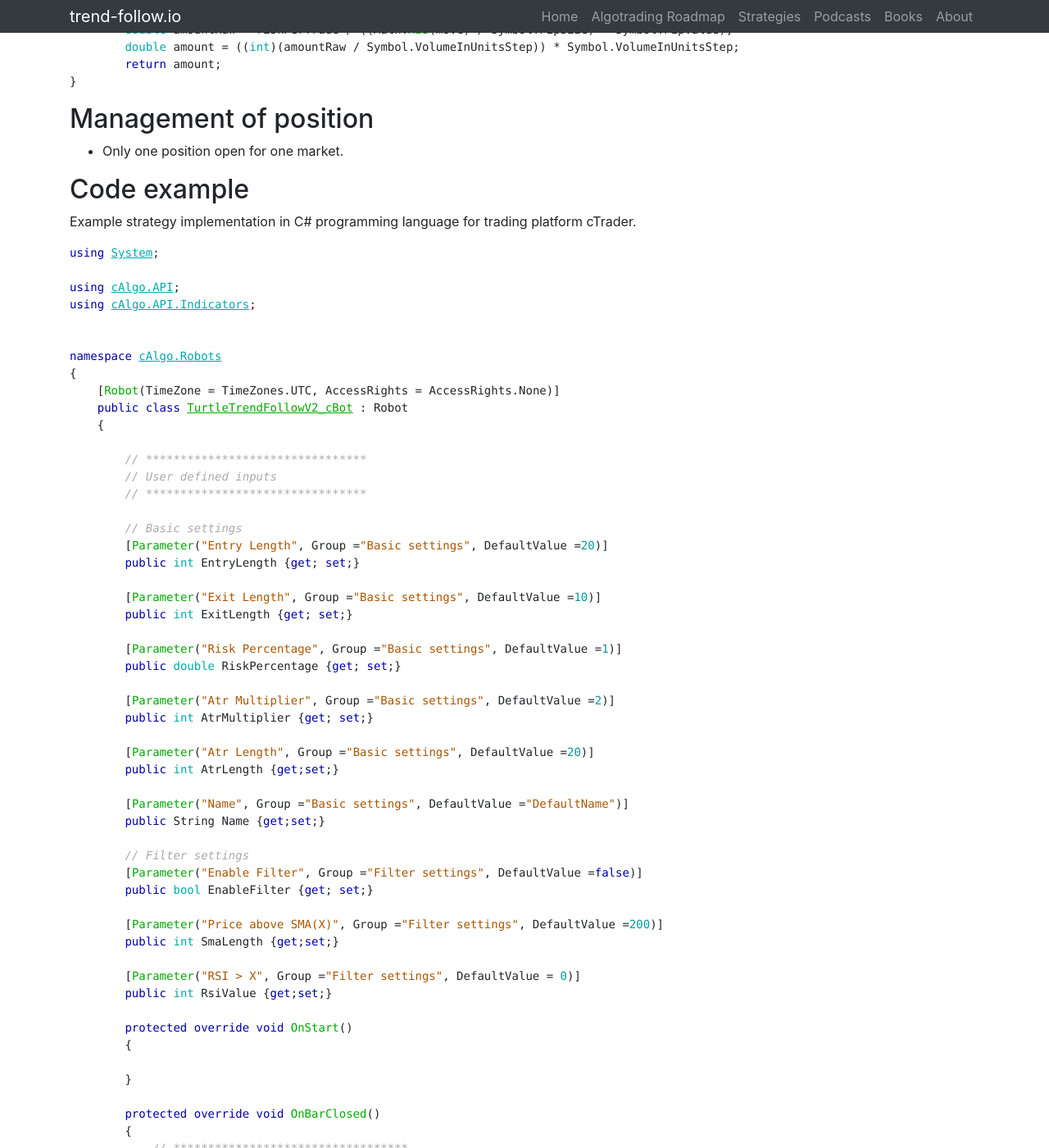
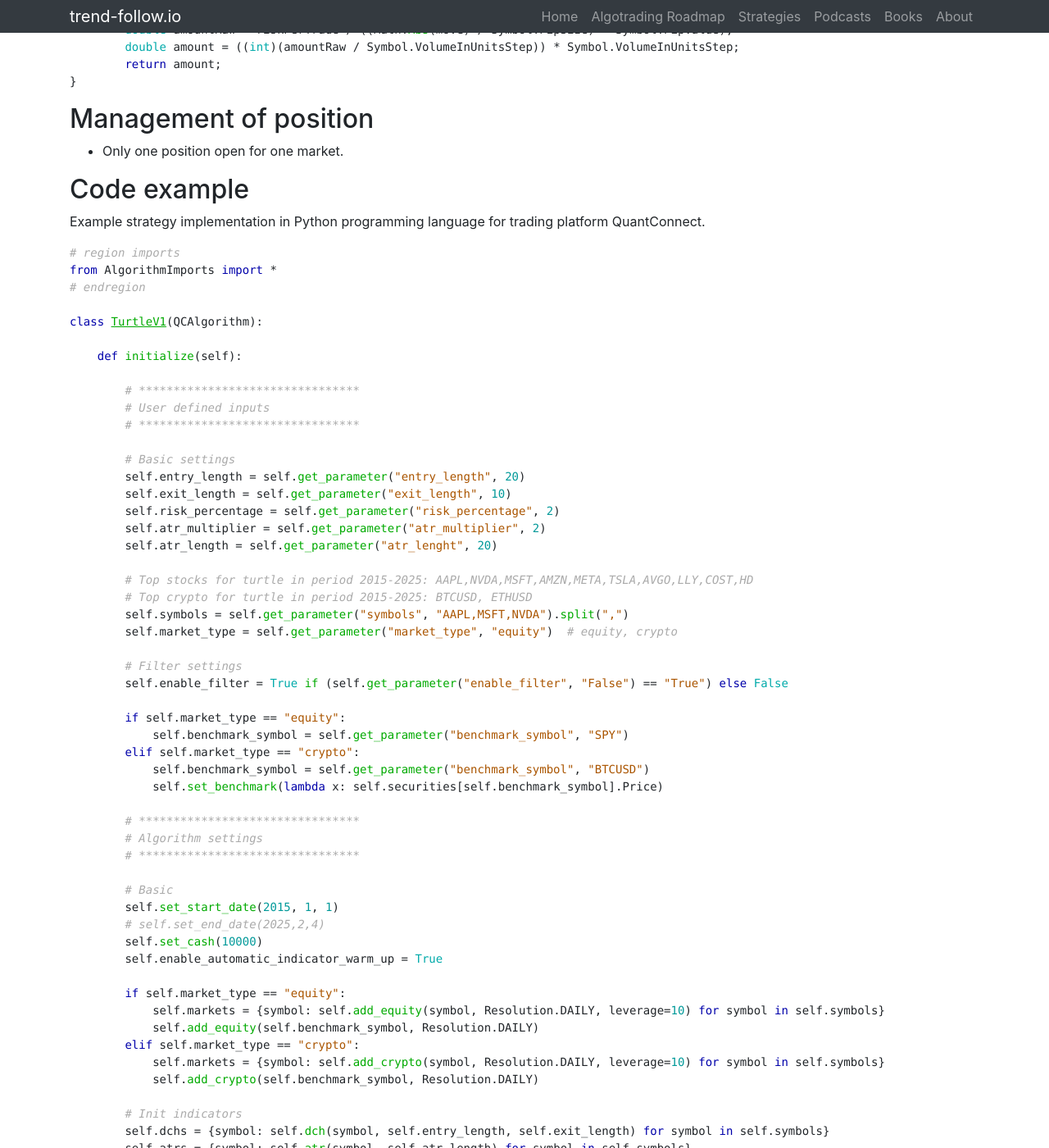
Before and after one commit to GeorgeFreelanceDeveloper/trend-follow.io, a Jekyll site: the page built from docs/_pages/strategies/pages/turtle-strategy.md, in a window 1280 px wide and 1400 px high, scrolled down 3004 px. Shown: the whole window at 82% size. Built offline with Jekyll 4.4.1, drawn with Linux system fonts in a browser that asks for light colours; some of the changed text lies outside the part shown.

Commit message:
- Strategy: Created empty .py files for future development with TODO comment in super_trend.py, bollinger_band.py, keltner.py in the scripts folder of the given strategy - Strategy: Removed easyLanguage scripts - Strategy: Removed empty lines 53 and 55 from turtle.py - Web: Edit links on the website and git md files to QuantConnect py files, remove old links to multichars and tradestation - Web: Change code sample on the turtle-strategy page from c# to python - Web: Subsection of benchmarks moved under Portfolio items on backtest page

````diff
--- a/docs/_pages/strategies/pages/turtle-strategy.md
+++ b/docs/_pages/strategies/pages/turtle-strategy.md
@@ -89,116 +89,118 @@ private double ComputeTradeAmount(double entryPrice, double stopPrice)
 
 ## Code example
 
-Example strategy implementation in C# programming language for trading platform cTrader.
+Example strategy implementation in Python programming language for trading platform QuantConnect.
 
-```c#
-using System;
+```python
+# region imports
+from AlgorithmImports import *
+# endregion
 
-using cAlgo.API;
-using cAlgo.API.Indicators;
+class TurtleV1(QCAlgorithm):
 
+    def initialize(self):
 
-namespace cAlgo.Robots
-{
-    [Robot(TimeZone = TimeZones.UTC, AccessRights = AccessRights.None)]
-    public class TurtleTrendFollowV2_cBot : Robot
-    {
+        # ********************************
+        # User defined inputs
+        # ********************************
 
-        // ********************************
-        // User defined inputs
-        // ********************************
+        # Basic settings
+        self.entry_length = self.get_parameter("entry_length", 20)
+        self.exit_length = self.get_parameter("exit_length", 10)
+        self.risk_percentage = self.get_parameter("risk_percentage", 2)
+        self.atr_multiplier = self.get_parameter("atr_multiplier", 2)
+        self.atr_length = self.get_parameter("atr_lenght", 20)
 
-        // Basic settings
-        [Parameter("Entry Length", Group ="Basic settings", DefaultValue =20)]
-        public int EntryLength {get; set;}
+        # Top stocks for turtle in period 2015-2025: AAPL,NVDA,MSFT,AMZN,META,TSLA,AVGO,LLY,COST,HD
+        # Top crypto for turtle in period 2015-2025: BTCUSD, ETHUSD
+        self.symbols = self.get_parameter("symbols", "AAPL,MSFT,NVDA").split(",")
+        self.market_type = self.get_parameter("market_type", "equity")  # equity, crypto
 
-        [Parameter("Exit Length", Group ="Basic settings", DefaultValue =10)]
-        public int ExitLength {get; set;}
+        # Filter settings
+        self.enable_filter = True if (self.get_parameter("enable_filter", "False") == "True") else False
 
-        [Parameter("Risk Percentage", Group ="Basic settings", DefaultValue =1)]
-        public double RiskPercentage {get; set;}
+        if self.market_type == "equity":
+            self.benchmark_symbol = self.get_parameter("benchmark_symbol", "SPY")
+        elif self.market_type == "crypto":
+            self.benchmark_symbol = self.get_parameter("benchmark_symbol", "BTCUSD")
+            self.set_benchmark(lambda x: self.securities[self.benchmark_symbol].Price)
 
-        [Parameter("Atr Multiplier", Group ="Basic settings", DefaultValue =2)]
-        public int AtrMultiplier {get; set;}
+        # ********************************
+        # Algorithm settings
+        # ********************************
 
-        [Parameter("Atr Length", Group ="Basic settings", DefaultValue =20)]
-        public int AtrLength {get;set;}
+        # Basic
+        self.set_start_date(2015, 1, 1)
+        # self.set_end_date(2025,2,4)
+        self.set_cash(10000)
+        self.enable_automatic_indicator_warm_up = True
 
-        [Parameter("Name", Group ="Basic settings", DefaultValue ="DefaultName")]
-        public String Name {get;set;}
+        if self.market_type == "equity":
+            self.markets = {symbol: self.add_equity(symbol, Resolution.DAILY, leverage=10) for symbol in self.symbols}
+            self.add_equity(self.benchmark_symbol, Resolution.DAILY)
+        elif self.market_type == "crypto":
+            self.markets = {symbol: self.add_crypto(symbol, Resolution.DAILY, leverage=10) for symbol in self.symbols}
+            self.add_crypto(self.benchmark_symbol, Resolution.DAILY)
 
-        // Filter settings
-        [Parameter("Enable Filter", Group ="Filter settings", DefaultValue =false)]
-        public bool EnableFilter {get; set;}
+        # Init indicators
+        self.dchs = {symbol: self.dch(symbol, self.entry_length, self.exit_length) for symbol in self.symbols}
+        self.atrs = {symbol: self.atr(symbol, self.atr_length) for symbol in self.symbols}
+        self.benchmark_sma200 = self.sma(self.benchmark_symbol, 200)
 
-        [Parameter("Price above SMA(X)", Group ="Filter settings", DefaultValue =200)]
-        public int SmaLength {get;set;}
+    def on_data(self, data: Slice):
+        for symbol in self.symbols:
+            dch = self.dchs[symbol]
+            atr = self.atrs[symbol]
+            self.strategy(data, symbol, dch, atr)
 
-        [Parameter("RSI > X", Group ="Filter settings", DefaultValue = 0)]
-        public int RsiValue {get;set;}
+    def strategy(self, data, symbol, dch, atr):
+        # **********************************
+        # Perform calculations and analysis
+        # **********************************
 
-        protected override void OnStart()
-        {
+        # Basic
+        if symbol not in data.Bars:
+            return
 
-        }
+        bar = data.Bars[symbol]
+        bar_benchmark = data.Bars[self.benchmark_symbol]
 
-        protected override void OnBarClosed()
-        {
-            // **********************************
-            // Perform calculations and analysis
-            // **********************************
+        # Trade amount
+        quantity = int(((self.risk_percentage / 100) * self.portfolio.cash_book["USD"].amount) / (
+                    self.atr_multiplier * atr.current.value))
 
-            // Basic
-            double upperChannel = Indicators.DonchianChannel(EntryLength).Top.LastValue;
-            double lowerChannel = Indicators.DonchianChannel(ExitLength).Bottom.LastValue;
-            double closePrice = Bars.ClosePrices.LastValue;
-            string label = $"TurtleTrendFollow_cBot-{Symbol.Name}-{Name}";
+        # Filter
+        filter = bar_benchmark.close > self.benchmark_sma200[1].value if self.enable_filter else True
 
-            // Trade amount
-            double qty = ((RiskPercentage/100) * Account.Balance) / (AtrMultiplier * Indicators.AverageTrueRange(20,MovingAverageType.Simple).Result.LastValue);
-            double qtyInLots = ((int)(qty /Symbol.VolumeInUnitsStep)) * Symbol.VolumeInUnitsStep;
+        buy_condition = bar.close > dch.upper_band[1].value and filter and not self.portfolio[symbol].is_long
+        sell_condition = bar.close < dch.lower_band[1].value
 
-            double maxStopLoss = (upperChannel-lowerChannel) * 1.5;
-            double maxStopLossInPips = maxStopLoss / Symbol.PipValue;
+        # ********************************
+        # Draw outputs
+        # ********************************
 
-            // Filter
-            bool priceAboveSMA = closePrice > Indicators.SimpleMovingAverage(Bars.ClosePrices, SmaLength).Result.LastValue;
-            bool rsiAboveValue = Indicators.RelativeStrengthIndex(Bars.ClosePrices, 14).Result.LastValue > RsiValue;
-            bool filter = EnableFilter ? priceAboveSMA && rsiAboveValue : true;
+        # Plot indicator and prices
+        # self.Plot("Custom", "Donchian Channel High", self.dch.upper_band[1].value)
+        # self.Plot("Custom", "High Price", bar.high)
+        # self.Plot("Custom", "Close Price", bar.close)
+        # self.Plot("Custom", "Low Price", bar.low)
+        # self.Plot("Custom", "Donchian Channel Low", self.dch.lower_band[1].value)
 
-            Position position = Positions.Find(label);
-            bool isOpenPosition = position != null;
+        # ********************************
+        # Manage trade
+        # ********************************
+        if buy_condition:
+            self.market_order(symbol, quantity)
 
-            bool buyCondition = closePrice > upperChannel && !isOpenPosition && filter;
-            bool sellCondition = closePrice < lowerChannel && isOpenPosition;
+        if sell_condition:
+            self.liquidate(symbol)
 
-            // ********************************
-            // Manage trade
-            // ********************************
-
-            // Entry
-            if(buyCondition)
-            {
-                ExecuteMarketOrder(TradeType.Buy, SymbolName, qtyInLots, label, maxStopLossInPips, null);
-            }
-
-            // Exit
-            if(sellCondition)
-            {
-                position.Close();
-            }
-
-            Print("Sucessful call OnBarClosed() method.");
-         }
-    }
-}
 ```
 
 **All platform source code**
 * [TradingView](https://github.com/GeorgeFreelanceDeveloper/trend-follow.io/blob/master/strategies/trend-follow/TurtleTrendFollow/scripts/TurtleTrendFollowStrategy.pinescript)
 * [cTrader](https://github.com/GeorgeFreelanceDeveloper/trend-follow.io/blob/master/strategies/trend-follow/TurtleTrendFollow/scripts/TurtleTrendFollowStrategy.cs)
-* [Multicharts](https://github.com/GeorgeFreelanceDeveloper/trend-follow.io/blob/master/strategies/trend-follow/TurtleTrendFollow/scripts/TurtleTrendFollowStrategy.easylanguage)
-* [TradeStation](https://github.com/GeorgeFreelanceDeveloper/trend-follow.io/blob/master/strategies/trend-follow/TurtleTrendFollow/scripts/TurtleTrendFollowStrategy.easylanguage)
+* [QuantConnect](https://github.com/GeorgeFreelanceDeveloper/trend-follow.io/blob/master/strategies/trend-follow/TurtleTrendFollow/scripts/turtle.py)
 
 ## Backtests
 **Nasdaq 100 index**
````
Also changed, not shown: docs/_pages/strategies/pages/supertrend-strategy.md (+1 -2 lines), docs/backtests/index.html (+18 -19 lines), README.md, 8 other files.
